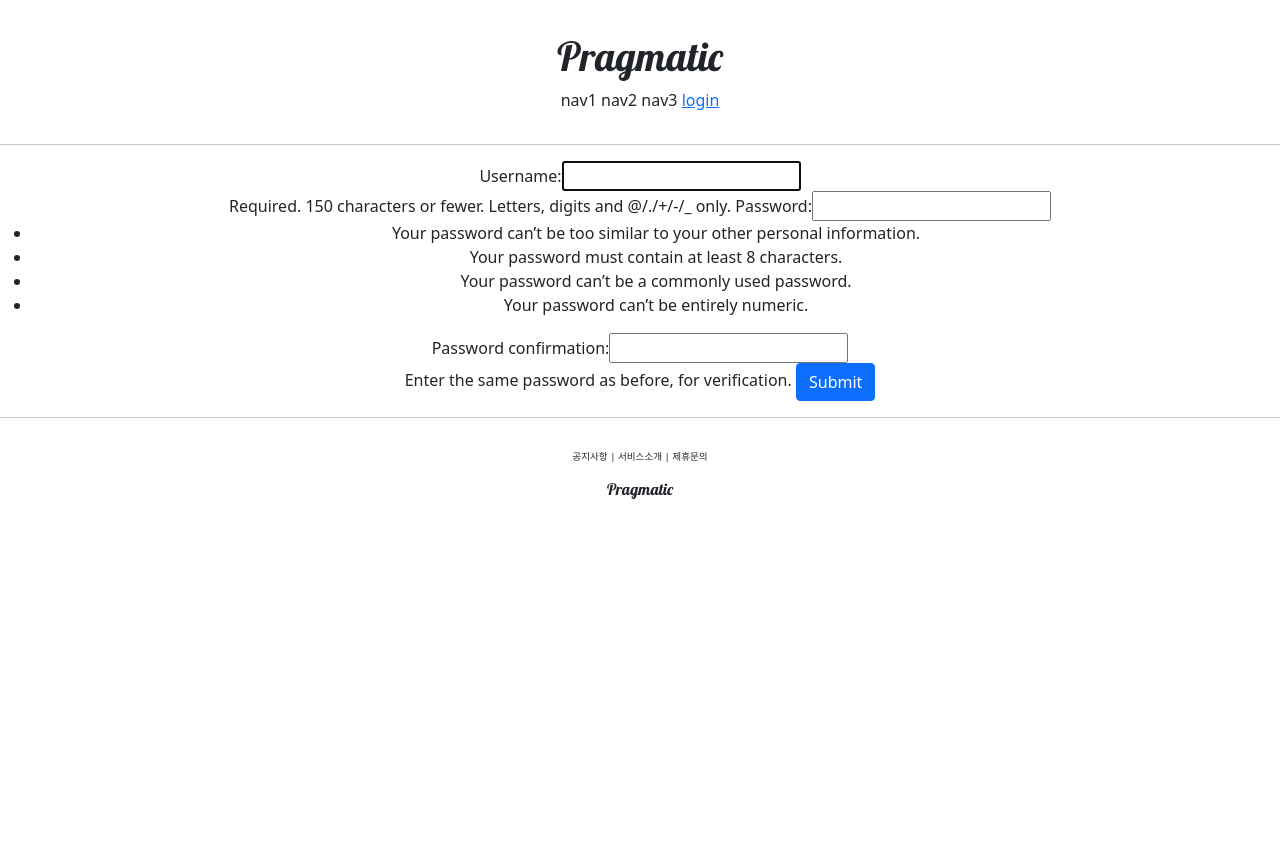
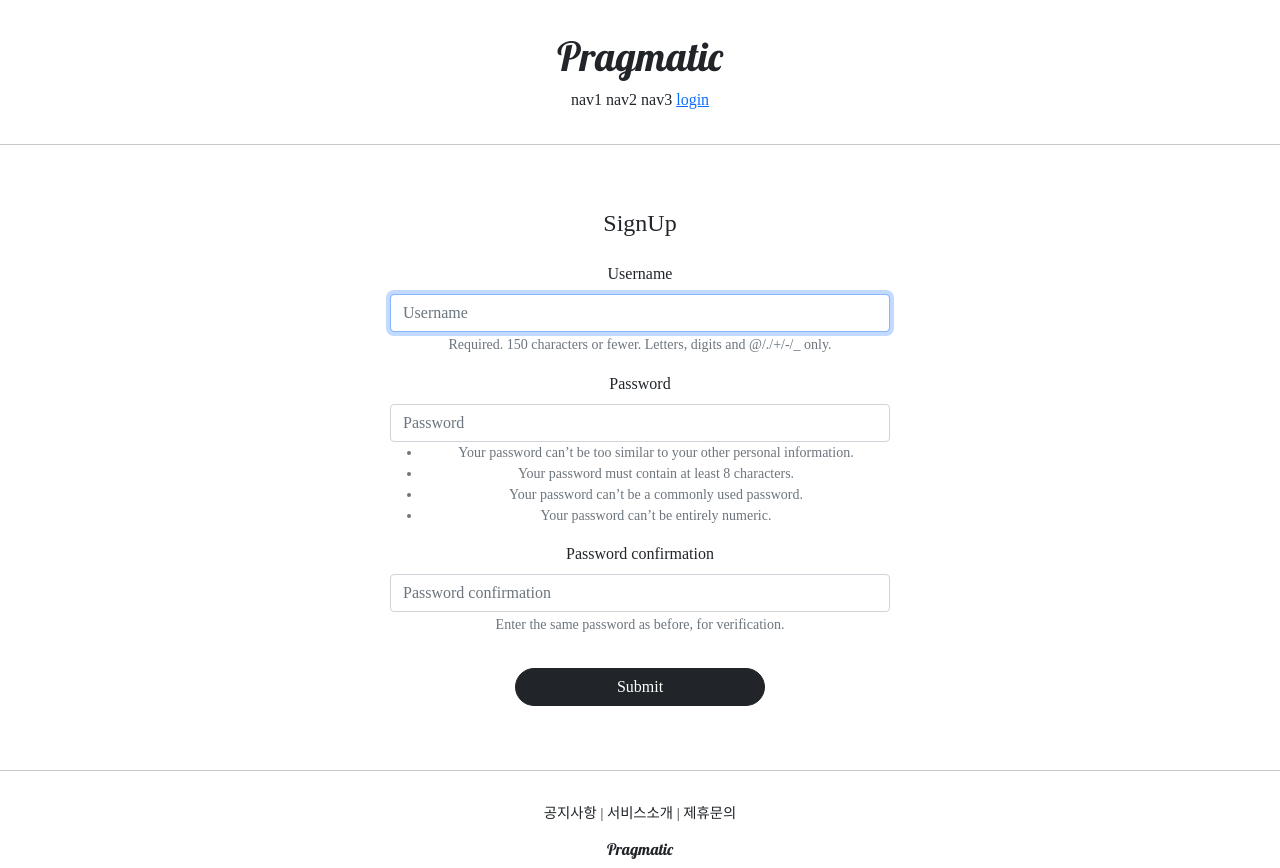
Before and after one commit to mingsungk/pragmatic, a Django app: page /account/create/ in a window 1280 px wide. Before the commit the page ends 499 px from the top, so only its background shows below. Run offline with Django 3.2, Linux system fonts and the light colour scheme; some libraries are stand-ins or nearby versions; some web fonts are replaced.

Commit message:
django course 23 commit

```diff
--- a/accountapp/templates/accountapp/create.html
+++ b/accountapp/templates/accountapp/create.html
@@ -1,12 +1,16 @@
 {% extends 'base.html' %}
+{% load bootstrap4 %}
 
 {% block content %}
 
-  <div style="text-align: center">
+  <div style="text-align: center; max-width: 500px; margin: 4rem auto">
+    <div class="mb-4">
+      <h4>SignUp</h4>
+    </div>
     <form action="{% url 'accountapp:create' %}" method="post">
       {% csrf_token %}
-      {{ form }}
-      <input type="submit" class="btn btn-primary">
+      {% bootstrap_form form %}
+      <input type="submit" class="btn btn-dark rounded-pill col-6 mt-3">
     </form>
   </div>
 
--- a/pragmatic/settings.py
+++ b/pragmatic/settings.py
@@ -52,6 +52,7 @@ INSTALLED_APPS = [
     'django.contrib.sessions',
     'django.contrib.messages',
     'django.contrib.staticfiles',
+    'bootstrap4',
     'accountapp',
 ]
 
--- a/static/base.css
+++ b/static/base.css
@@ -3,7 +3,7 @@
 }
 
 .pragmatic_footer_button {
-    font-size: .6rem;
+    font-size: .9rem;
 }
 
 .pragmatic_footer  {
--- a/templates/base.html
+++ b/templates/base.html
@@ -3,7 +3,7 @@
 
 {% include 'head.html' %}
 
-<body>
+<body style="font-family: 'NanumSquareR';">
 
     {% include 'header.html' %}
 
--- a/templates/head.html
+++ b/templates/head.html
@@ -17,4 +17,27 @@
     <!--  DEFAULT CSS LINK  -->
     <link rel="stylesheet" type="text/css" href="{% static 'base.css' %}">
 
+    <style>
+        @font-face {
+            font-family: 'NanumSquareR';
+            src: local('NanumSquareR'),
+            url("{% static 'fonts/NanumSquareR.ttf' %}") format("opentype");
+        }
+        @font-face {
+            font-family: 'NanumSquareEB';
+            src: local('NanumSquareEB'),
+            url("{% static 'fonts/NanumSquareEB.ttf' %}") format("opentype");
+        }
+        @font-face {
+            font-family: 'NanumSquareB';
+            src: local('NanumSquareB'),
+            url("{% static 'fonts/NanumSquareB.ttf' %}") format("opentype");
+        }
+        @font-face {
+            font-family: 'NanumSquareL';
+            src: local('NanumSquareL'),
+            url("{% static 'fonts/NanumSquareL.ttf' %}") format("opentype");
+        }
+    </style>
+
 </head>
```
Also changed, not shown: accountapp/templates/accountapp/login.html (+4 -3 lines), db.sqlite3, static/fonts/NanumSquareB.otf (added), static/fonts/NanumSquareEB.otf (added), static/fonts/NanumSquareL.otf (added), static/fonts/NanumSquareR.otf (added).
